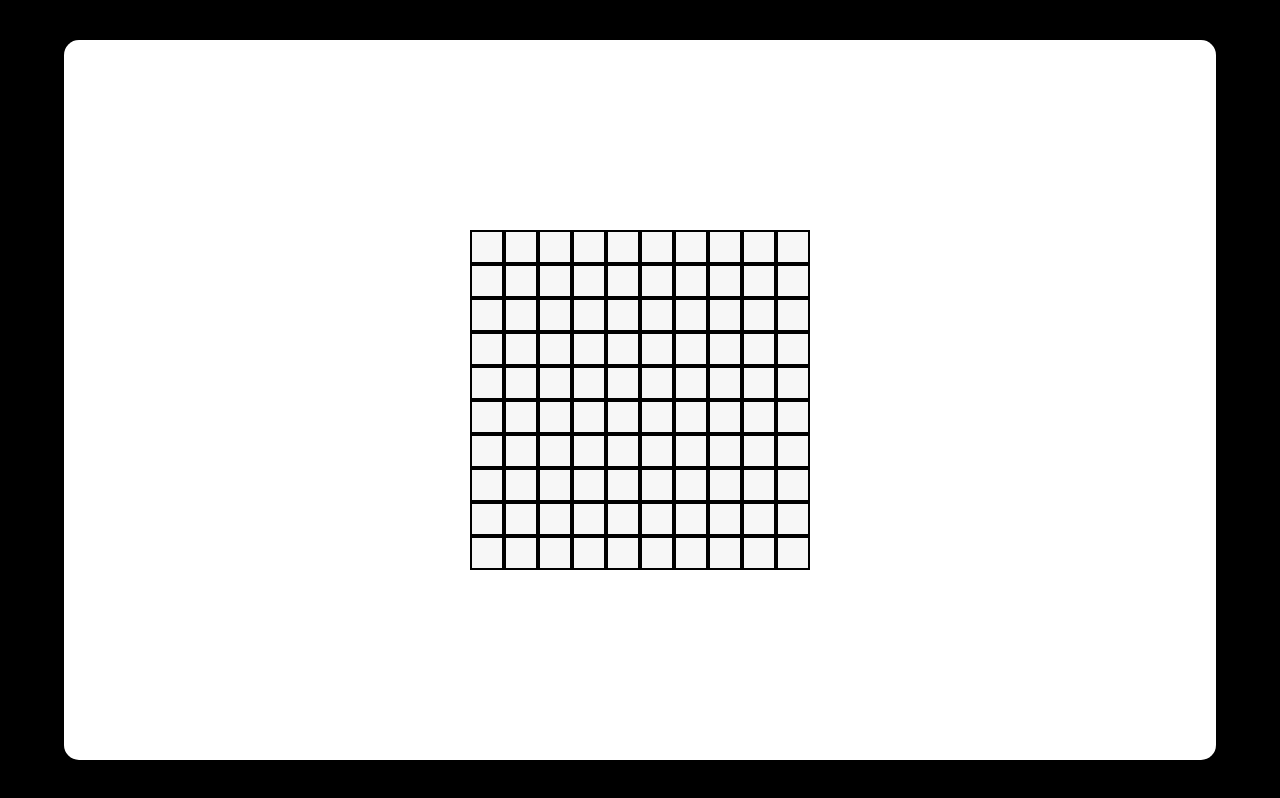
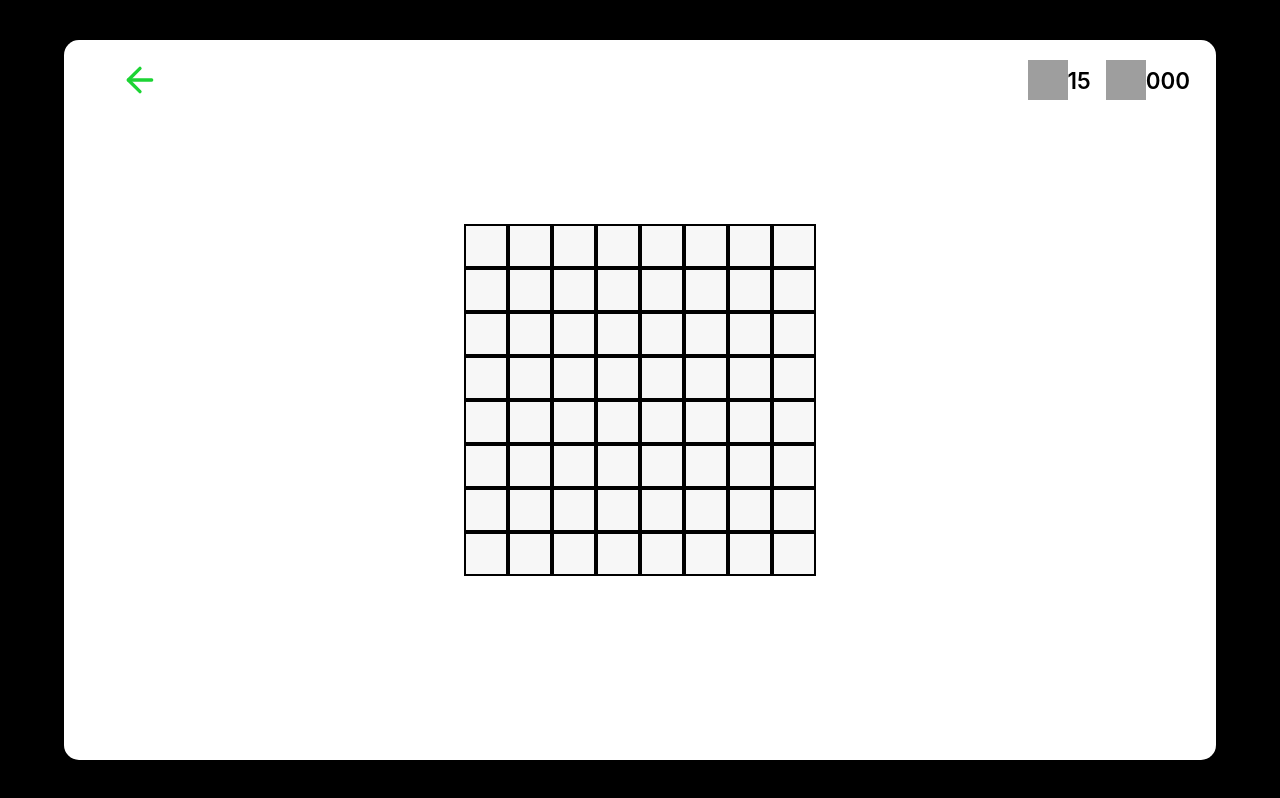
Before and after one commit to TJ72/minesweeper, a React (Create React App) app: page /easy in a window 1280 px wide. Built offline with nearby package versions, Linux system fonts and the light colour scheme; grey boxes are pictures that could not be loaded.

Commit message:
Complete the basic style on the board

```diff
--- a/src/components/Block.jsx
+++ b/src/components/Block.jsx
@@ -1,23 +1,48 @@
 import React from "react";
-import styled from "styled-components";
+import styled, { css } from "styled-components";
 
 const Border = styled.div`
-  width: 30px;
-  height: 30px;
   display: flex;
   justify-content: center;
   align-items: center;
   border: 2px solid black;
   background: #f7f7f7;
   cursor: pointer;
+  ${(props) => {
+    switch (props.rows) {
+      case 8:
+        return css`
+          width: 40px;
+          height: 40px;
+          font-size: 1.5rem;
+        `;
+      default:
+        return css`
+          width: 30px;
+          height: 30px;
+          font-size: 1.4rem;
+        `;
+    }
+  }}
   &:hover {
     opacity: 0.5;
   }
 `;
 
-function Block({ value, revealed, flagged, r, c, updateFlag, revealBlock }) {
+function Block({
+  value,
+  revealed,
+  flagged,
+  r,
+  c,
+  rows,
+  updateFlag,
+  revealBlock,
+}) {
+  console.log("rows", rows);
   return (
     <Border
+      rows={rows}
       onContextMenu={(e) => updateFlag(e, r, c)}
       onClick={() => {
         revealBlock(r, c);
--- a/src/components/Board.jsx
+++ b/src/components/Board.jsx
@@ -4,16 +4,26 @@ import createBoard from "../utils/createBoard";
 import reveal from "../utils/reveal";
 import Block from "./Block";
 
+const LoadReminder = styled.div`
+  font-size: 2rem;
+  font-weight: 660;
+`;
+
 const Row = styled.div`
   display: flex;
 `;
 
-function Board() {
+function Board({ rows, cols, bombs }) {
   const [grid, setGrid] = useState([]);
+  const [nonMineCount, setNonMineCount] = useState(0);
+  const [mineLocations, setMineLocations] = useState([]);
+
   useEffect(() => {
     function freshBoard() {
-      const newBoard = createBoard(10, 10, 20);
+      const newBoard = createBoard(rows, cols, bombs);
       setGrid(newBoard.board);
+      setNonMineCount(rows * cols - bombs);
+      setMineLocations(newBoard.mineLocations);
     }
     freshBoard();
   }, []);
@@ -26,16 +36,22 @@ function Board() {
   }
 
   function revealBlock(r, c) {
+    if (grid[r][c].revealed) return;
     const newGrid = JSON.parse(JSON.stringify(grid));
     if (newGrid[r][c].value === "X") {
       alert("Game Over");
+      for (let i = 0; i < mineLocations.length; i++) {
+        newGrid[mineLocations[i][0]][mineLocations[i][1]].revealed = true;
+      }
+      setGrid(newGrid);
     } else {
-      const newRevealedBoard = reveal(newGrid, r, c);
+      const newRevealedBoard = reveal(newGrid, r, c, nonMineCount);
       setGrid(newRevealedBoard.grid);
+      setNonMineCount(newRevealedBoard.newNonMineCount);
     }
   }
 
-  if (grid.length === 0) return <div>Loading...</div>;
+  if (grid.length === 0) return <LoadReminder>Loading...</LoadReminder>;
   return grid.map((row, idx1) => {
     return (
       <Row key={idx1}>
@@ -47,6 +63,7 @@ function Board() {
             flagged={block.flagged}
             r={block.r}
             c={block.c}
+            rows={rows}
             updateFlag={updateFlag}
             revealBlock={revealBlock}
           />
--- /dev/null
+++ b/src/components/HomeBtn.jsx
@@ -0,0 +1,35 @@
+import React from "react";
+import styled from "styled-components";
+
+const Wrapper = styled.div`
+  width: 40px;
+  height: 40px;
+  margin-left: 120px;
+  &:hover {
+    border-radius: 50%;
+    background: #b6fabf;
+  }
+`;
+
+function HomeBtn() {
+  return (
+    <Wrapper>
+      <svg
+        xmlns="http://www.w3.org/2000/svg"
+        width="40"
+        height="40"
+        viewBox="0 0 24 24"
+        fill="none"
+        stroke="#1cd434"
+        strokeWidth="2"
+        strokeLinecap="round"
+        strokeLinejoin="round"
+      >
+        <line x1="19" y1="12" x2="5" y2="12" />
+        <polyline points="12 19 5 12 12 5" />
+      </svg>
+    </Wrapper>
+  );
+}
+
+export default HomeBtn;
--- a/src/pages/Game.jsx
+++ b/src/pages/Game.jsx
@@ -1,14 +1,40 @@
 import React from "react";
-import { useParams } from "react-router-dom";
+import { Link, useParams } from "react-router-dom";
 import styled from "styled-components";
-import Block from "../components/Block";
 import Board from "../components/Board";
+import HomeBtn from "../components/HomeBtn";
+
+const Header = styled.div`
+  width: 100%;
+  position: fixed;
+  top: 60px;
+  display: flex;
+  justify-content: space-between;
+  align-items: center;
+`;
+
+const InfoContainer = styled.div`
+  display: flex;
+  margin-right: 90px;
+  gap: 15px;
+`;
+
+const Info = styled.div`
+  display: flex;
+  align-items: center;
+  font-size: 1.4rem;
+  font-weight: 600;
+`;
+
+const Icon = styled.img`
+  width: 40px;
+  height: 40px;
+`;
 
 function Game() {
   const { difficulty } = useParams();
-  let rows;
-  let cols;
-  let bombs;
+  let rows, cols, bombs;
+
   switch (difficulty) {
     case "easy":
       [rows, cols, bombs] = [8, 8, 10];
@@ -20,16 +46,27 @@ function Game() {
       [rows, cols, bombs] = [16, 30, 99];
       break;
   }
-  // return Array.from({ length: rows }, (_, i) => i).map((row) => {
-  //   return (
-  //     <Row>
-  //       {Array.from({ length: cols }, (_, i) => i).map((col) => (
-  //         <Block />
-  //       ))}
-  //     </Row>
-  //   );
-  // });
-  return <Board />;
+
+  return (
+    <>
+      <Header>
+        <Link to="/">
+          <HomeBtn />
+        </Link>
+        <InfoContainer>
+          <Info>
+            <Icon src="https://www.google.com/logos/fnbx/minesweeper/flag_icon.png" />
+            {15}
+          </Info>
+          <Info>
+            <Icon src="https://www.google.com/logos/fnbx/minesweeper/clock_icon.png" />
+            {"000"}
+          </Info>
+        </InfoContainer>
+      </Header>
+      <Board rows={rows} cols={cols} bombs={bombs} />
+    </>
+  );
 }
 
 export default Game;
```
